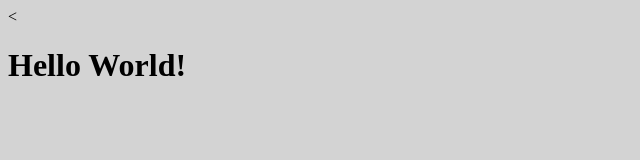
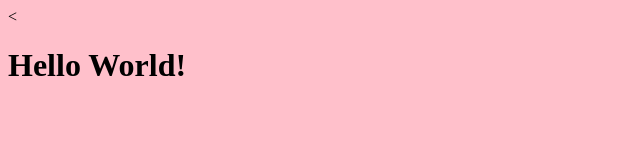
Before and after one commit to ebekzod/bekzod, a plain HTML site: page index.html in a window 1280 px wide. Shown: the whole page, without its empty margins (0-640 px from the left). Drawn offline with Linux system fonts and the light colour scheme.

Commit message:
change background to pink

```diff
--- a/style.css
+++ b/style.css
@@ -1,3 +1,3 @@
 body{
-  background-color: lightgrey;
+  background-color: pink;
 }
```
